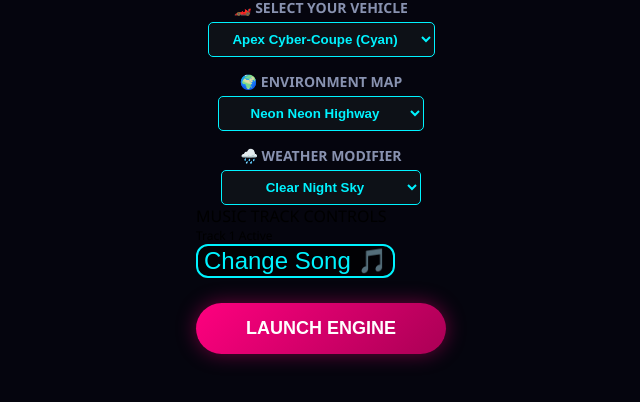
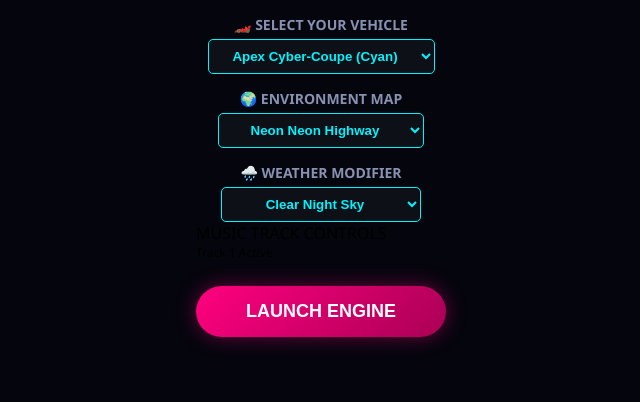
Before and after one commit to jeremiahu02-tech/Car-Race, a plain HTML site: page index.html in a window 1280 px wide. Shown: the part 284-686 px from the top of the page, without its empty margins (319-959 px from the left). Drawn offline with Linux system fonts and the light colour scheme.

Commit message:
Update index.html

```diff
--- a/index.html
+++ b/index.html
@@ -157,7 +157,6 @@
                 <div>MUSIC TRACK CONTROLS</div>
                 <div style="color:var(--neon-yellow); font-size: 12px;" id="track-name-display">Track 1 Active</div>
             </div>
-            <button class="btn" onclick="switchMusicTrack()">Change Song 🎵</button>
 
         <button class="ui-btn" onclick="startEngine()">Launch Engine</button>
     </div>
```
